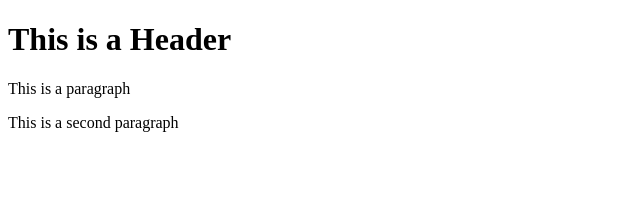
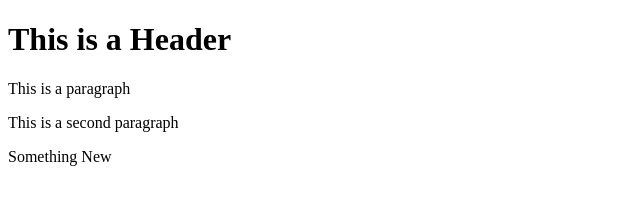
Before and after one commit to pushpsood/git-test, a website: page index.html in a window 1280 px wide. Shown: the whole page, without its empty margins (0-640 px from the left). Drawn offline with Linux system fonts and the light colour scheme.

Commit message:
fourth commit

```diff
--- a/index.html
+++ b/index.html
@@ -6,5 +6,6 @@
         <h1>This is a Header</h1>
         <p>This is a paragraph</p>
         <p>This is a second paragraph</p>
+        <p>Something New</p>
     </body>
 </html>
```
Also changed, not shown: package.json (added, +27 -0 lines), 2 other files.
